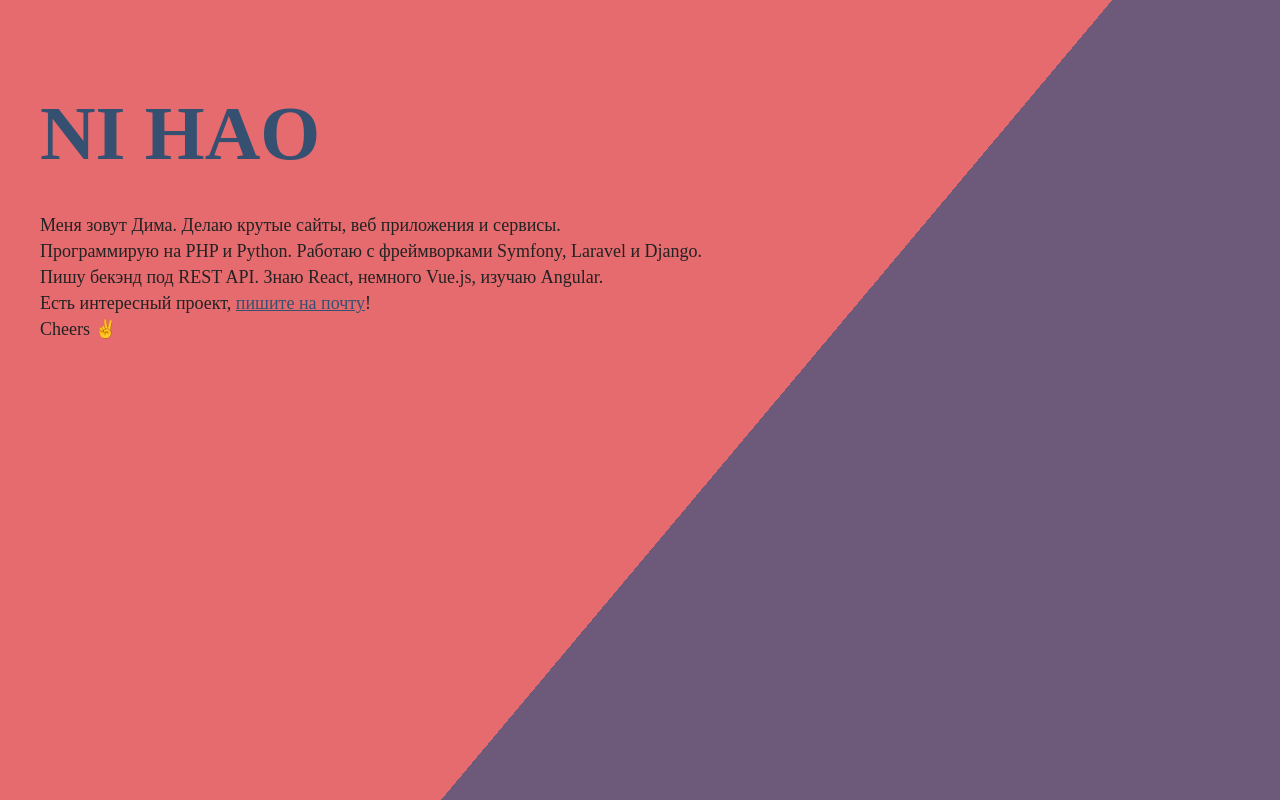
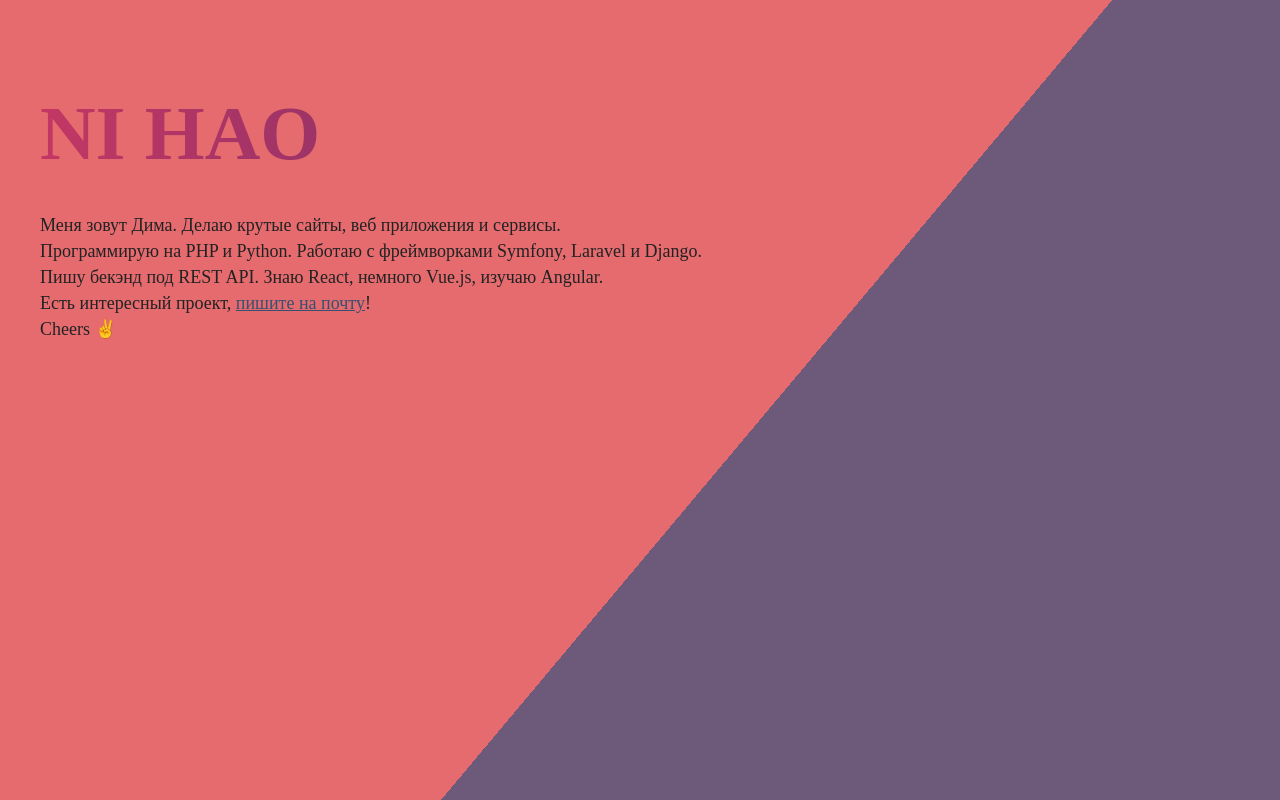
Before and after one commit to gdkv/epictest, a website: page public/index.html in a window 1280 px wide. Drawn offline with nearby package versions, Linux system fonts and the light colour scheme; files that its build step writes are made by us from their sources; a web font is replaced by a local one.

Commit message:
change h1 color

```diff
--- a/src/scss/app.scss
+++ b/src/scss/app.scss
@@ -44,6 +44,9 @@ h1 {
     font-weight: 800;
     font-family: 'Gilroy';
     margin: 0 0 40px;
+    background: linear-gradient(to right, #c33764, #1d2671);
+    -webkit-background-clip: text;
+    -webkit-text-fill-color: transparent;
 }
 p {
     font-size: 18px;
```
